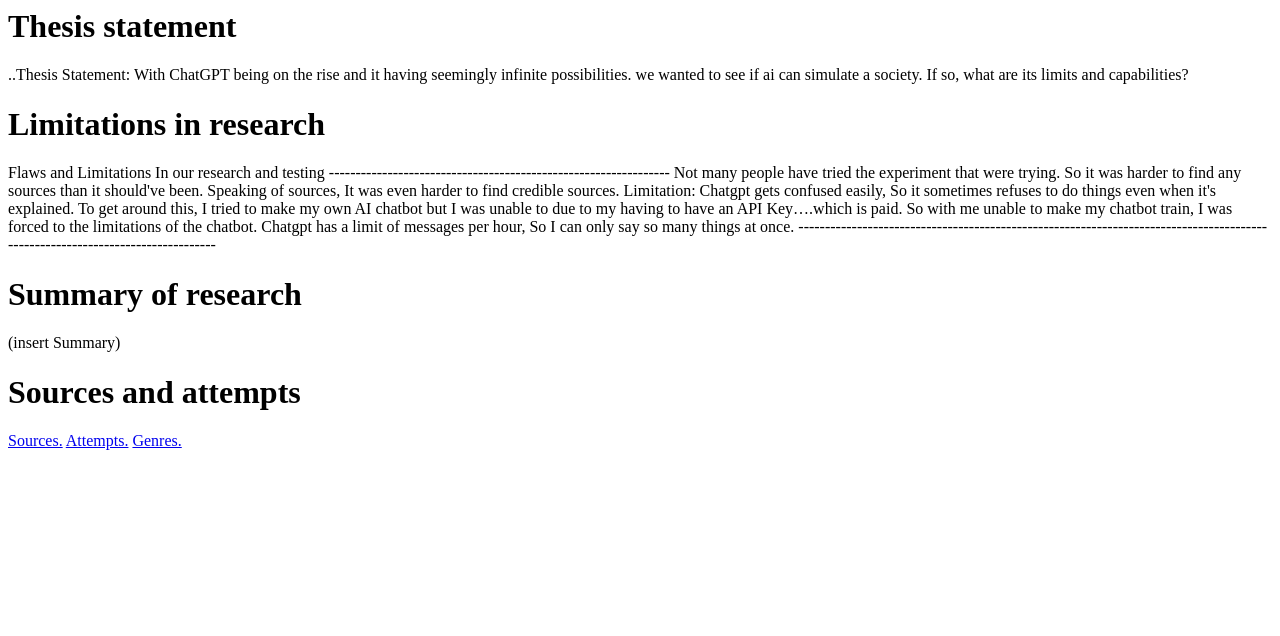
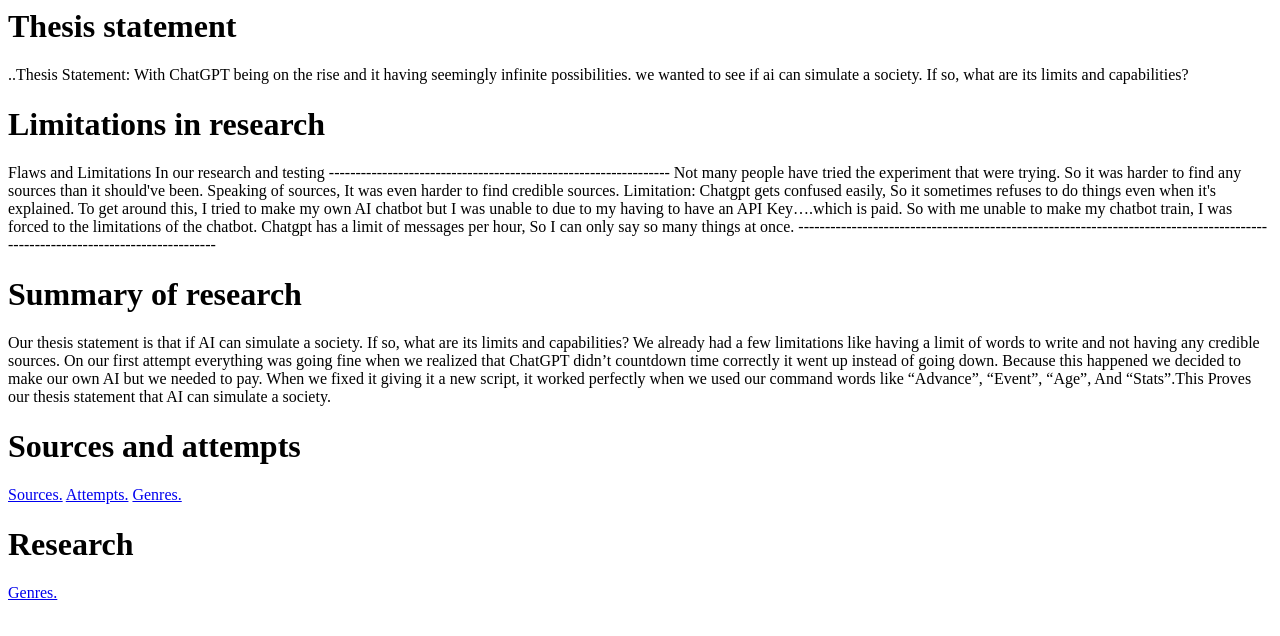
Before and after one commit to ElisWorldIsTaken/Schoolproject, a plain HTML site: page index.html in a window 1280 px wide. Drawn offline with Linux system fonts and the light colour scheme.

Commit message:
Update index.html

```diff
--- a/index.html
+++ b/index.html
@@ -19,12 +19,14 @@
 -------------------------------------------------------------------------------------------------------------------------------
  </p>
   <h1>Summary of research</h1>
-  <p>(insert Summary)</p>
+  <p>Our thesis statement is that if AI can simulate a society. If so, what are its limits and capabilities? We already had a few limitations like having a limit of words to write and not having any credible sources. On our first attempt everything was going fine when we realized that ChatGPT didn’t countdown time correctly it went up instead of going down. Because this happened we decided to make our own AI but we needed to pay. When we fixed it giving it a new script, it worked perfectly when we used our command words like “Advance”, “Event”, “Age”, And “Stats”.This Proves our thesis statement that AI can simulate a society.</p>
   <h1> Sources and attempts </h1>
 
 <a href="Sources.html"> Sources.</a>
 <a href="https://docs.google.com/document/d/1hMPEPpEbZe08ex7MYy-B1wuQXoYZe1O1scyIX8Y_7mA/edit?usp=share_link"> Attempts.</a>
-  <a href="Sources.html"> Genres.</a>
+  <a href="https://docs.google.com/presentation/d/1jdQurntn6EqCuRBghUpQXsAbUTiwRkjL-H0TW9URPXo/edit?usp=sharing"> Genres.</a>
+    <h1> Research </h1>
+  <a href="https://docs.google.com/document/d/e/2PACX-1vSdMr_AfxYeHZWmnfKzxQqddg_P7C7BBrOkQaEq7L9hTmTAA1PwmzxevzXxcCDZS7y-291koEg4REyl/pub"> Genres.</a>
 </body>
 
 
```
